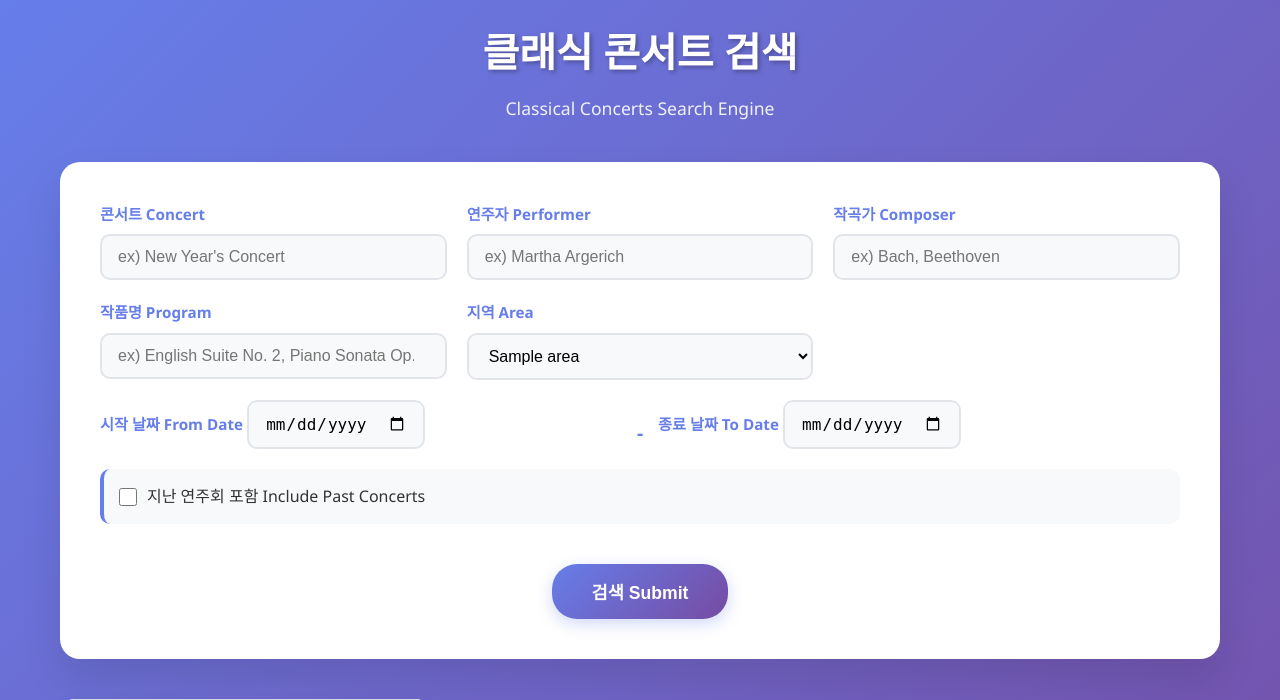
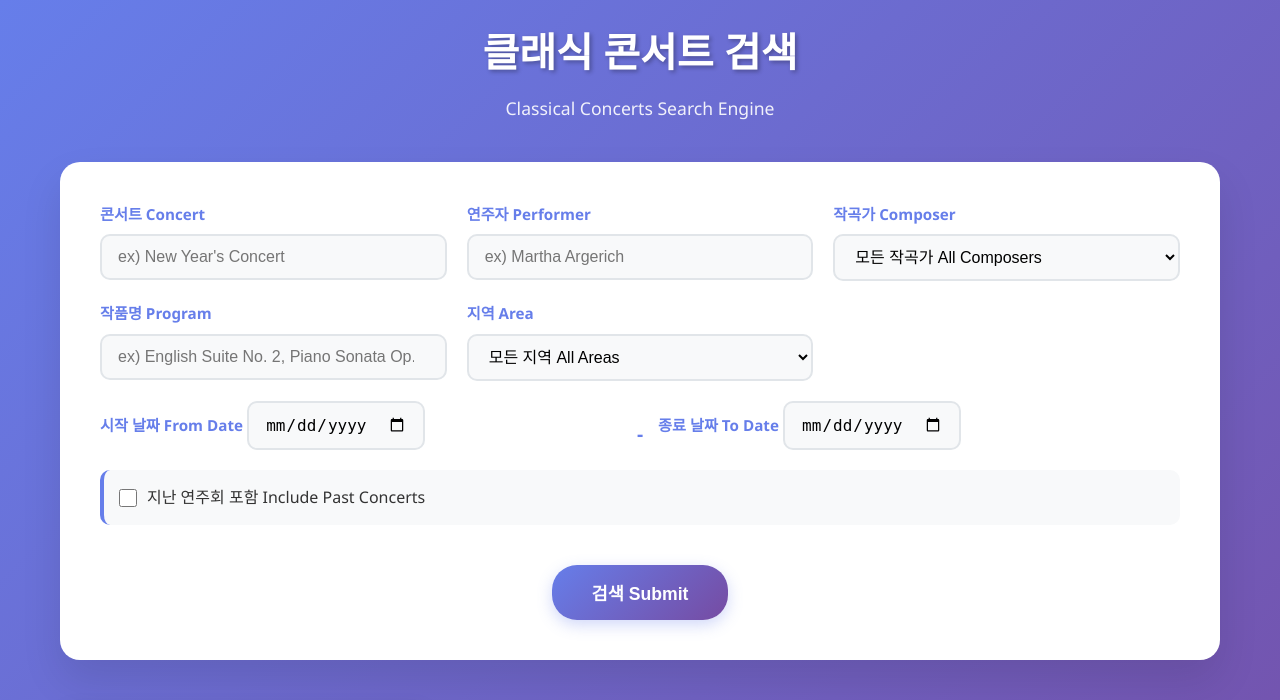
Before and after one commit to nyhyuni/classical_music_korea, a Django app: template concert/templates/concert/concert_list.html in a window 1280 px wide. Shown: the top 700 px of the page. Run offline with Django 5.2, Linux system fonts and the light colour scheme; the template is opened without the code that fills it: values that come from a table or form of the project are taken from there, others are empty; data comes from the database, SQL or seed files in the repository; tables that the repository leaves empty hold one stand-in row (values such as "Sample post"); grey boxes marked "Sample" are stand-in pictures.

Commit message:
template change for concert + make fuzzy_match_confidence fields in Program class null=True

```diff
--- a/concert/models.py
+++ b/concert/models.py
@@ -49,8 +49,8 @@ class Program(models.Model):
     work = models.CharField(max_length=250)
     composer_fuzzy_match = models.ForeignKey(Composer, default="", null=True, on_delete=models.PROTECT)
     work_fuzzy_match = models.ForeignKey(Work, default="", null=True, on_delete=models.PROTECT)
-    composer_fuzzy_match_confidence = models.FloatField(default=0.0)
-    work_fuzzy_match_confidence = models.FloatField(default=0.0)
+    composer_fuzzy_match_confidence = models.FloatField(default=0.0, null=True)
+    work_fuzzy_match_confidence = models.FloatField(default=0.0, null=True)
 
 class Performer(models.Model):
     concert = models.ForeignKey(Concert, related_name='performers', on_delete=models.CASCADE)
--- a/concert/templates/concert/concert_list.html
+++ b/concert/templates/concert/concert_list.html
@@ -275,29 +275,35 @@
             <form class="search-form" action="{% url 'concert_search_result' %}" method="get">
                 <div class="form-group">
                     <label for="concert" class="form-label">콘서트 Concert</label>
-                    <input type="search" class="form-input" name="concert" id="concert" placeholder="ex) New Year's Concert">
+                    <input type="search" class="form-input" name="concert" id="concert" placeholder="ex) New Year's Concert" value="{{ request.GET.concert }}">
                 </div>
 
                 <div class="form-group">
                     <label for="performer" class="form-label">연주자 Performer</label>
-                    <input type="search" class="form-input" name="performer" id="performer" placeholder="ex) Martha Argerich">
+                    <input type="search" class="form-input" name="performer" id="performer" placeholder="ex) Martha Argerich" value="{{ request.GET.performer }}">
                 </div>
 
                 <div class="form-group">
                     <label for="composer" class="form-label">작곡가 Composer</label>
-                    <input type="search" class="form-input" name="composer" id="composer" placeholder="ex) Bach, Beethoven">
+                    <select name="composer" id="composer" class="form-select">
+                        <option value="">모든 작곡가 All Composers</option>
+                        {% for composer in composers %}
+                            <option value="{{ composer.name }}" {% if request.GET.composer == composer.name %}selected{% endif %}>{{ composer.name }}</option>
+                        {% endfor %}
+                    </select>
                 </div>
 
                 <div class="form-group">
                     <label for="program" class="form-label">작품명 Program</label>
-                    <input type="search" class="form-input" name="program" id="program" placeholder="ex) English Suite No. 2, Piano Sonata Op. 101">
+                    <input type="search" class="form-input" name="program" id="program" placeholder="ex) English Suite No. 2, Piano Sonata Op. 101" value="{{ request.GET.program }}">
                 </div>
 
                 <div class="form-group">
                     <label for="area" class="form-label">지역 Area</label>
                     <select name="area" id="area" class="form-select">
+                        <option value="0">모든 지역 All Areas</option>
                         {% for area in areas %}
-                            <option value="{{ area.id }}">{{ area.name }}</option>
+                            <option value="{{ area.id }}" {% if request.GET.area == area.id|stringformat:"s" %}selected{% endif %}>{{ area.name }}</option>
                         {% endfor %}
                     </select>
                 </div>
@@ -305,17 +311,17 @@
                 <div class="form-group date-range">
                     <div>
                         <label for="from_date" class="form-label">시작 날짜 From Date</label>
-                        <input id="from_date" name="from_date" class="form-input" type="date" />
+                        <input id="from_date" name="from_date" class="form-input" type="date" value="{{ request.GET.from_date }}" />
                     </div>
                     <div class="date-separator">-</div>
                     <div>
                         <label for="to_date" class="form-label">종료 날짜 To Date</label>
-                        <input id="to_date" name="to_date" class="form-input" type="date" />
+                        <input id="to_date" name="to_date" class="form-input" type="date" value="{{ request.GET.to_date }}" />
                     </div>
                 </div>
 
                 <div class="checkbox-group">
-                    <input class="form-check-input" type="checkbox" name="include_past_concerts" id="include_past_concerts">
+                    <input class="form-check-input" type="checkbox" name="include_past_concerts" id="include_past_concerts" {% if request.GET.include_past_concerts %}checked{% endif %}>
                     <label class="form-check-label" for="include_past_concerts">
                         지난 연주회 포함 Include Past Concerts
                     </label>
--- a/concert/views.py
+++ b/concert/views.py
@@ -6,6 +6,7 @@ from django.shortcuts import render, redirect
 from datetime import datetime, timezone
 
 from .models import Concert, Area
+from catalog.models import Composer
 
 @method_decorator(cache_page(60 * 5), name="dispatch")
 class ConcertList(ListView):
@@ -17,6 +18,7 @@ class ConcertList(ListView):
         context = super(ConcertList, self).get_context_data(**kwargs)
         context['areas'] = Area.objects.all()
         context['concerts'] = Concert.objects.filter(datetime__gt=datetime.now(timezone.utc))
+        context['composers'] = Composer.objects.all().order_by('name')
         return context
 
 class ConcertDetail(DetailView):
@@ -31,6 +33,7 @@ class ConcertSearchResultList(ListView):
     model = Concert
     context_object_name = "search"
     template_name = "concert/concert_search_result.html"
+    paginate_by = 12  # Show 12 concerts per page
 
     def get_queryset(self):
         filter_query = Q()
```
Also changed, not shown: concert/migrations/0002_alter_program_composer_fuzzy_match_confidence_and_more.py (added).
